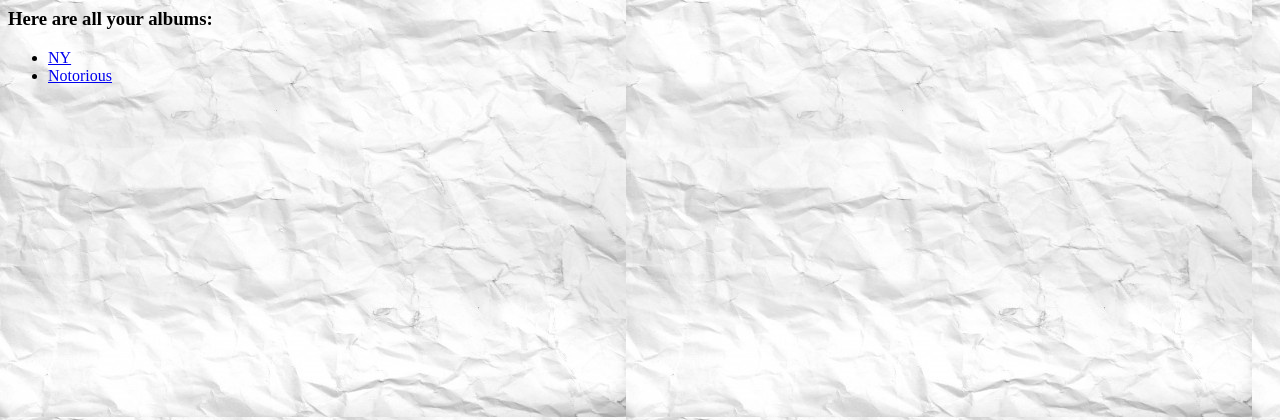
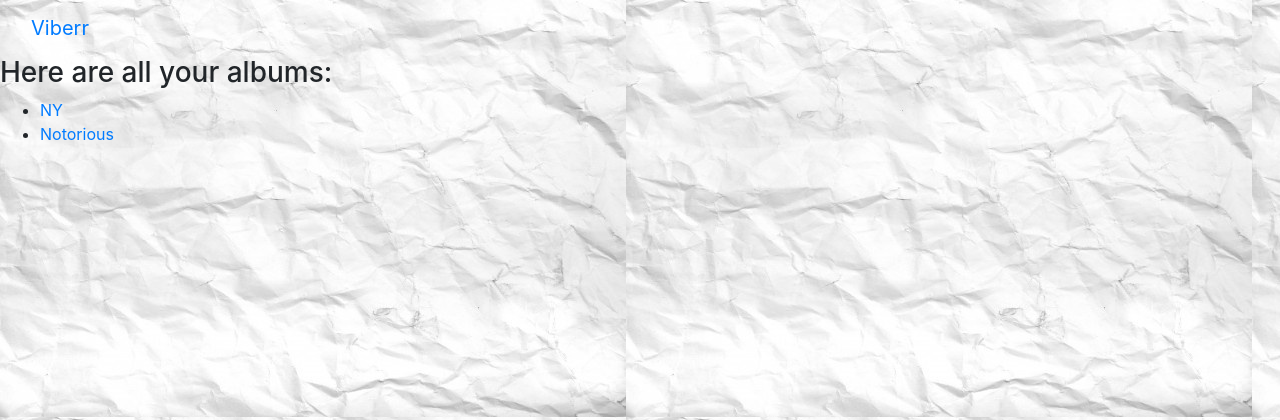
Before and after one commit to Jerry6212/django_project, a Django app: page / in a window 1280 px wide. Shown: the top 420 px of the page. Run offline with Django 3.2, Linux system fonts and the light colour scheme; data comes from the database, SQL or seed files in the repository; some libraries are stand-ins or nearby versions.

Commit message:
Added a navbar

```diff
--- a/music/templates/music/index.html
+++ b/music/templates/music/index.html
@@ -1,8 +1,19 @@
 <!-- Loads the path of your static files -->
 {% load static %}
+<link rel="stylesheet" href="https://stackpath.bootstrapcdn.com/bootstrap/4.5.2/css/bootstrap.min.css" integrity="
+sha384-JcKb8q3iqJ61gNV9KGb8thSsNjpSL0n8PARn9HuZOnIxN0hoP+VmmDGMN5t9UJ0Z" crossorigin="anonymous">
+
 <link rel="stylesheet" type="text/css" href="{% static 'music/style.css' %}">
 
+<nav class="navbar navbar-default">
+    <div class="container-fluid">
+    <!--Logo, returns to homepage-->
+        <div class="navbar-header">
+            <a class="navbar-brand" href="{% url 'music:index' %}"> Viberr</a>
 
+        </div>
+    </div>
+</nav>
 
 <!--This displays the albums in the library or shows a message when there are no albums-->
 
```
